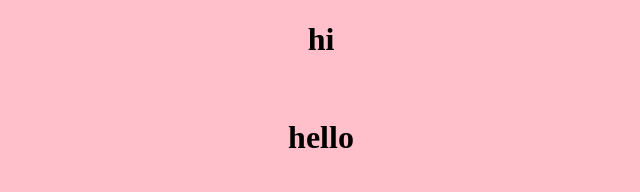
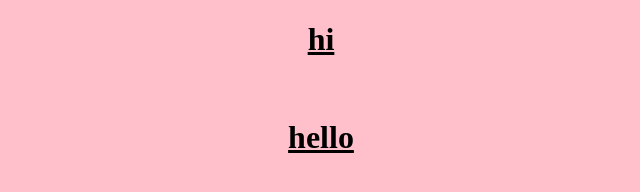
Before and after one commit to benchmandala/demo, a plain HTML site: page index.html in a window 1280 px wide. Shown: the full height of the page, 319-959 px from the left. Drawn offline with Linux system fonts and the light colour scheme.

Commit message:
added style to normal class

```diff
--- a/index.html
+++ b/index.html
@@ -5,7 +5,7 @@
 	<link rel="stylesheet" type="text/css" href="styles.css">
 </head>
 <body>
-	<center>
+	<center class="normal">
 	<h1>hi</h1><br>
 	<h1>hello</h1>
 	</center>
--- a/styles.css
+++ b/styles.css
@@ -1,3 +1,7 @@
 body{
 	background: pink;
 }
+
+.normal{
+	text-decoration: underline;
+}
```
